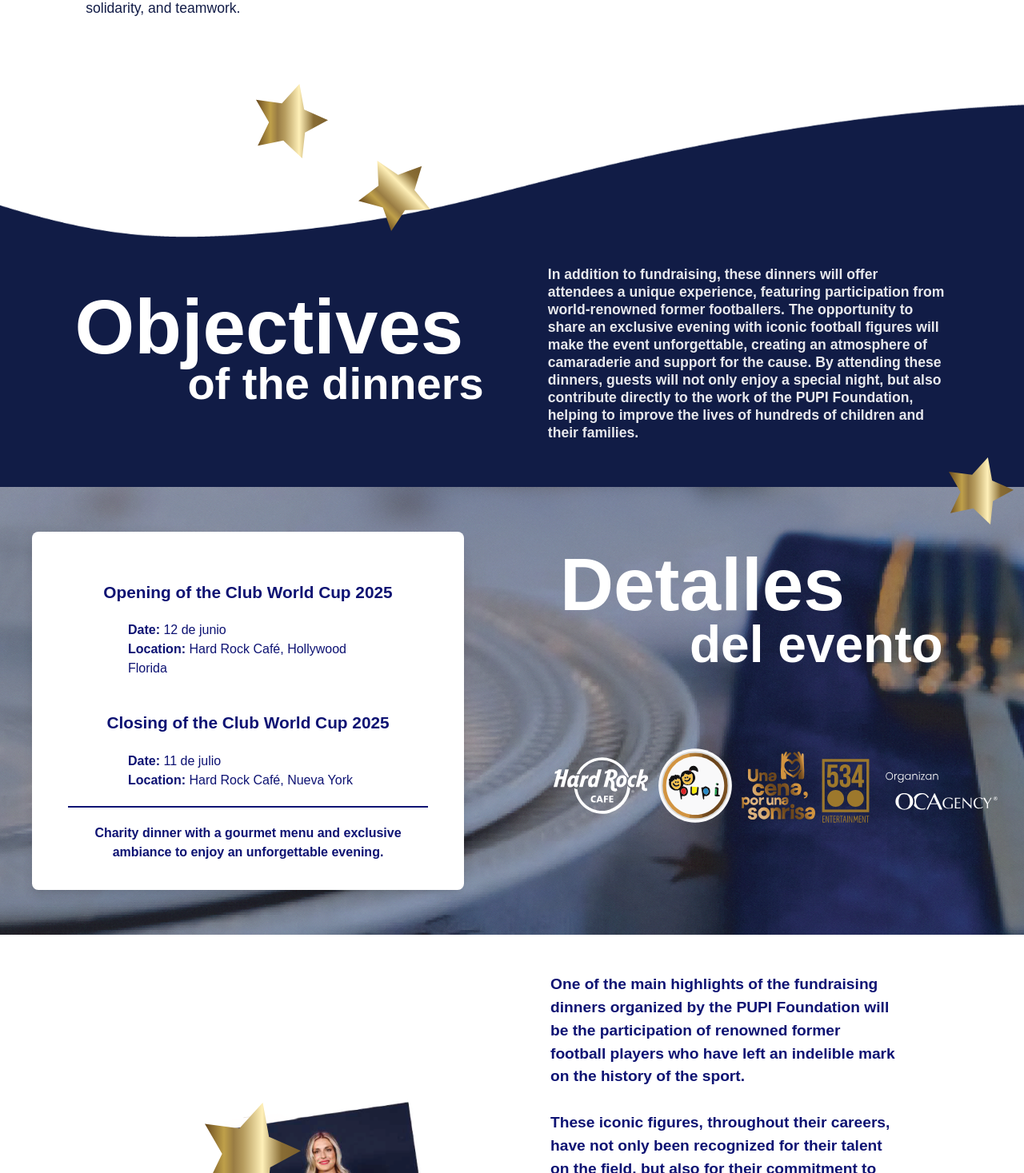
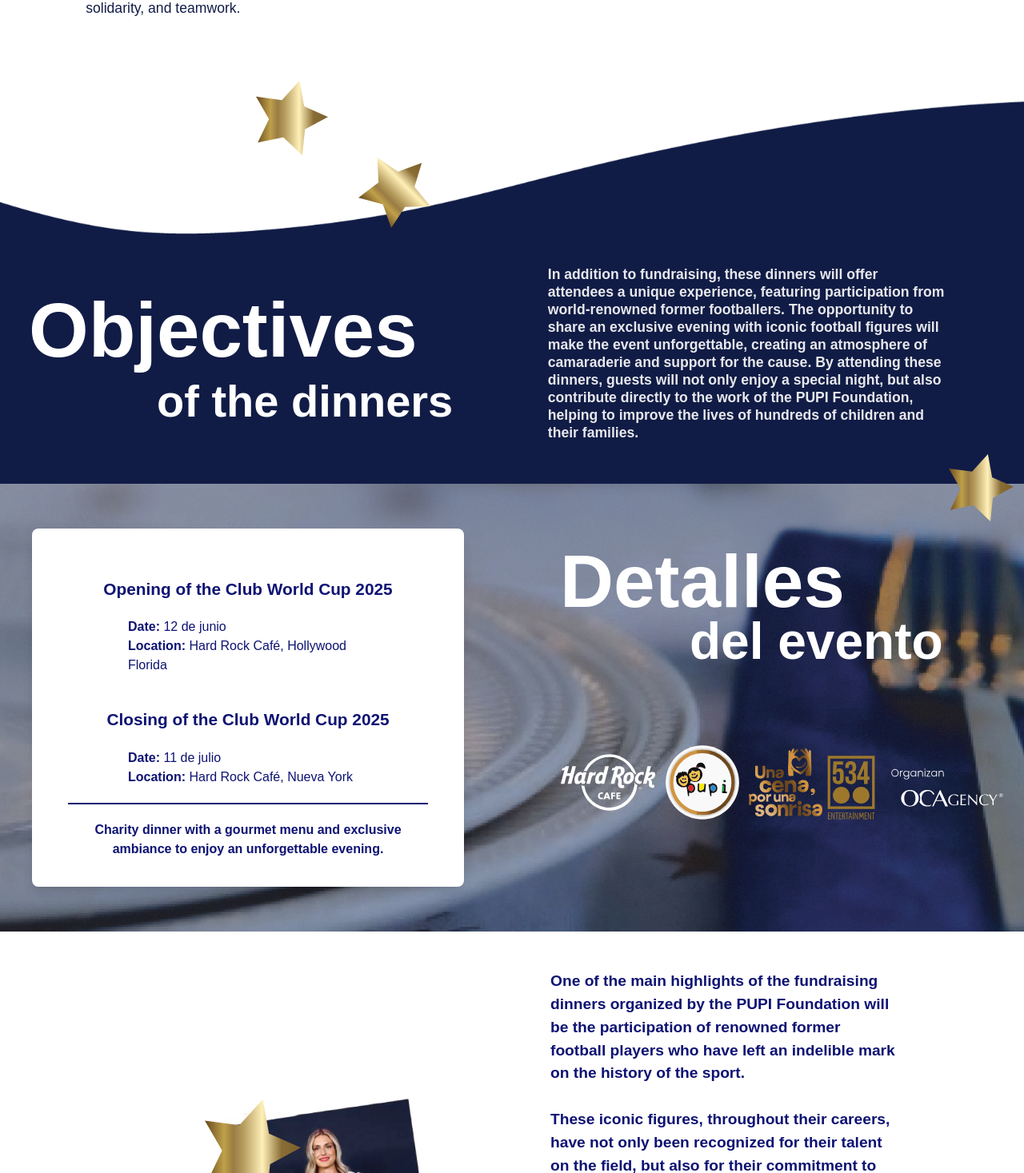
Before and after one commit to Javier-Pedernera/Cena-por-una-sonrisa, a React (Vite) app: page / in a window 1280 px wide. Shown: the part 3403-4870 px from the top of the page at 80% size. Built offline with nearby package versions, Linux system fonts and the light colour scheme.

Commit message:
cambia pais y ciudad al seleccionar ubicacion actual

```diff
--- a/src/components/Section10.tsx
+++ b/src/components/Section10.tsx
@@ -5,7 +5,7 @@ import { useTranslation } from 'react-i18next';
 const Section10: React.FC = () => {
   const { t } = useTranslation();
   return (
-    <section className="relative -mt-1 h-full w-full flex flex-col sm:flex-row justify-between items-start pb-10 sm:pb-20 pt-16 bg-[#111C46] text-white">
+    <section className="relative -mt-1 h-full w-full flex flex-col sm:flex-row justify-between items-start pb-10 sm:pb-20 pt-16 bg-[#111C46] text-white ">
       {/* Imágenes superpuestas en el centro */}
       <div className="absolute sm:h-1/2 z-10 sm:left-1/2 left-75 top-70 rotate-25 sm:rotate-0 top-65 sm:top-[52%] transform -translate-x-1/2 flex sm:flex-col space-y-2">
         <img src={star} alt="Imagen 1" className="w-8 ml-2 sm:ml-0 sm:w-16 sm:w-27 animate-fade" />
@@ -17,14 +17,14 @@ const Section10: React.FC = () => {
       <div className="w-full sm:w-1/2 sm:px-20 text-left font-poppins flex flex-col justify-start h-full">
         <div className="w-[90%] ml-[5%] mb-5 sm-ml-0 justify-center sm:w-full sm:h-1/2 flex flex-col sm:justify-start">
           <h2 className="text-[3rem] ml-1 sm:ml-0 sm:text-[5rem] font-bold leading-tight">{t('section10_title1')}</h2>
-          <h2 className="text-[2rem] ml-25 sm:ml-40 mt-[-1rem] sm:mt-[-1.5rem] sm:text-[3.5rem] font-bold leading-tight">{t('section10_title2')}</h2>
+          <h2 className="text-[2rem] ml-25 sm:ml-40 mt-[-1rem] sm:mt-[-1.5rem] sm:text-[3.4rem] font-bold leading-tight">{t('section10_title2')}</h2>
           <p className="mt-2 sm:mt-4 sm:mt-10  text-[0.8rem] sm:text-[0.9rem] leading-relaxed">
           {t('section10_text1')}
           </p>
         </div>
         <div className="w-[90%] ml-[5%] sm:w-full mt-4 sm:mt-14 sm:h-1/2 flex flex-col justify-start">
           <h2 className="text-[3rem] ml-0 sm:text-3xl sm:text-[5rem] font-bold leading-tight">{t('section10_title3')}</h2>
-          <h2 className="text-[2rem] ml-17 mt-[-1rem] sm:text-3xl sm:ml-28 sm:mt-[-1.5rem] sm:text-[3.5rem] font-bold leading-tight">{t('section10_title4')}</h2>
+          <h2 className="text-[2rem] ml-17 mt-[-1rem] sm:text-3xl sm:ml-28 sm:mt-[-1.5rem] sm:text-[3.4rem] font-bold leading-tight">{t('section10_title4')}</h2>
           <p className="mt-2 sm:mt-4 sm:mt-10 text-[0.8rem] sm:text-[0.9rem] leading-relaxed">
           {t('section10_text2')}
           </p>
--- a/src/components/Section5.tsx
+++ b/src/components/Section5.tsx
@@ -1,30 +1,33 @@
 import React from 'react';
 import backgroundImage from '../assets/images/pngfondosimagenes-05.png';
+import backgroundImage2 from '../assets/images/pngfondosimagenes-05bis.png'
 import svg3 from '../assets/images/logosyvectores-05.svg';
 import svg4 from '../assets/images/logosyvectores-06.svg';
 import { useTranslation } from 'react-i18next';
 
 const Section5: React.FC = () => {
   const { t } = useTranslation();
+  const isMobile = window.innerWidth < 640;
+  // bg-[#111C46]
   return (
-    <section className="relative w-full bg-white flex items-center justify-center">
+    <section className="relative w-full bg-[#111C46] sm:bg-[#fff] flex items-center justify-center">
       {/* Contenedor con la imagen de fondo */}
       <div
-        className="w-full flex h-[20vh] sm:h-[60vh] relative bg-cover bg-center"
+        className="w-full flex h-[40vh] flex-col justify-end sm:flex-row sm:justify-center -mt-1 sm:h-[60vh] relative bg-cover bg-center"
         style={{
-          backgroundImage: `url(${backgroundImage})`,
-          backgroundSize: 'cover',
+          backgroundImage: isMobile ? `url(${backgroundImage2})`:`url(${backgroundImage})`,
           backgroundRepeat: 'no-repeat',
-          backgroundPosition: 'center',
+          backgroundSize: isMobile ? 'contain' : 'cover',
+          backgroundPosition: isMobile ? 'top' : 'center',
         }}
       >
         {/* Parte izquierda */}
-        <div className="top-10 left-10 sm:left-[5%] w-[50%] sm:w-[50%]">
-          <div className="flex flex-col leading-tight  justify-end h-[90%] top-10 left-10 sm:top-[50%] sm:left-[5%]">
-            <p className="absolute top-[45%] left-[7%] text-white p-1 text-[1.5rem] sm:text-[6rem] font-poppins font-bold leading-tight text-left">
+        <div className=" flex flex-col justify-end sm:justify-center left-10 h-[45%] sm:h-auto sm:left-[5%] w-[100%] sm:w-[50%]">
+          <div className="sm:relative flex flex-col leading-tight  justify-end sm:justify-center h-[90%] sm:h-auto  top-10 left-10 sm:top-[10%] sm:left-[5%]">
+            <p className="sm:absolute mt-0 ml-[7%] sm:ml-0 text-white p-1 text-[1.5rem] sm:text-[6rem] font-poppins font-bold leading-tight text-left">
             {t('section5_title')}
             </p>
-            <p className="absolute top-[60%] sm:top-[65%] left-[18%] text-white p-1 text-[1.1rem] sm:text-[3.5rem] font-poppins font-bold leading-tight text-left">
+            <p className="sm:absolute -mt-[10px] sm:top-15 ml-[18%] sm:ml-40 text-white p-1 text-[1.1rem] sm:text-[3.5rem] font-poppins font-bold leading-tight text-left">
             {t('section5_subtitle')}
             </p>
           </div>
@@ -45,8 +48,8 @@ const Section5: React.FC = () => {
         </div>
 
         {/* Parte derecha */}
-        <div className="flex flex-col justify-end h-[95%]  w-[50%] sm:w-[50%]">
-          <p className="p-[5%] text-[#fff] opacity-90 text-[0.45rem] sm:pl-[7%] sm:pr-[15%] sm:text-[1.1rem] font-poppins font-semibold leading-tight text-left">
+        <div className="flex flex-col justify-end h-[55%] sm:h-[95%] sm:mt-0 w-[100%] sm:w-[50%]">
+          <p className=" p-[5%] pb-7 text-[#fff] opacity-90 text-[0.8rem] sm:pl-[7%] sm:pr-[15%] sm:text-[1.1rem] font-poppins font-semibold leading-tight text-left">
           {t('section5_paragraph')}
           </p>
         </div>
--- a/src/components/Section6.tsx
+++ b/src/components/Section6.tsx
@@ -79,12 +79,12 @@ const Section6: React.FC = () => {
 
           {/* Logos acomodados en dos filas */}
           <div className="absolute w-full top-[15%] sm:top-[45%] items-end content-end h-[20%] sm:px-0 flex flex-start  justify-center gap-2 sm:gap-6 sm:mt-16">
-            <div className="flex w-60 sm:w-[60%] justify-around  sm:justify-center sm:gap-3 sm:flex-nowrap">
+            <div className="flex w-60 sm:w-[60%] justify-around  sm:justify-between sm:gap-3 sm:flex-nowrap">
               <img src={logo1} alt="Logo 1" className="w-15 sm:w-30" />
               <img src={logo2} alt="Logo 2" className="w-13 sm:w-23" />
               <img src={getSvgLogoByLanguage()} alt="Logo 3" className="w-12 sm:w-23" />
             </div>
-            <div className="flex w-40 sm:w-[40%] justify-around sm:justify-center gap-1 sm:gap-5 mt-2 sm:mt-[-2%]">
+            <div className="flex w-40 sm:w-[40%] justify-around sm:justify-between gap-1 sm:gap-5 mt-2 sm:mt-[-2%]">
               <img src={logo4} alt="Logo 4" className="w-10 sm:w-15" />
               <img src={logo5} alt="Logo 5" className="w-17 sm:w-35" />
             </div>
--- a/src/components/Section9.tsx
+++ b/src/components/Section9.tsx
@@ -6,7 +6,7 @@ import backgroundImage from '../assets/images/pngfondosimagenes-38_up.png';
 const Section9: React.FC = () => {
   return (
     <section
-      className="relative w-full min-h-[30vh] h-full sm:min-h-[70vh] bg-cover bg-top bg-no-repeat flex items-center justify-center"
+      className="relative w-full min-h-[30vh] h-full sm:min-h-[75vh] bg-cover bg-top bg-no-repeat flex items-center justify-center"
       style={{
         backgroundImage: `url(${backgroundImage})`,
       }}
```
Also changed, not shown: src/components/Section8.tsx (+52 -11 lines), src/assets/images/pngfondosimagenes-05bis.png (added).
